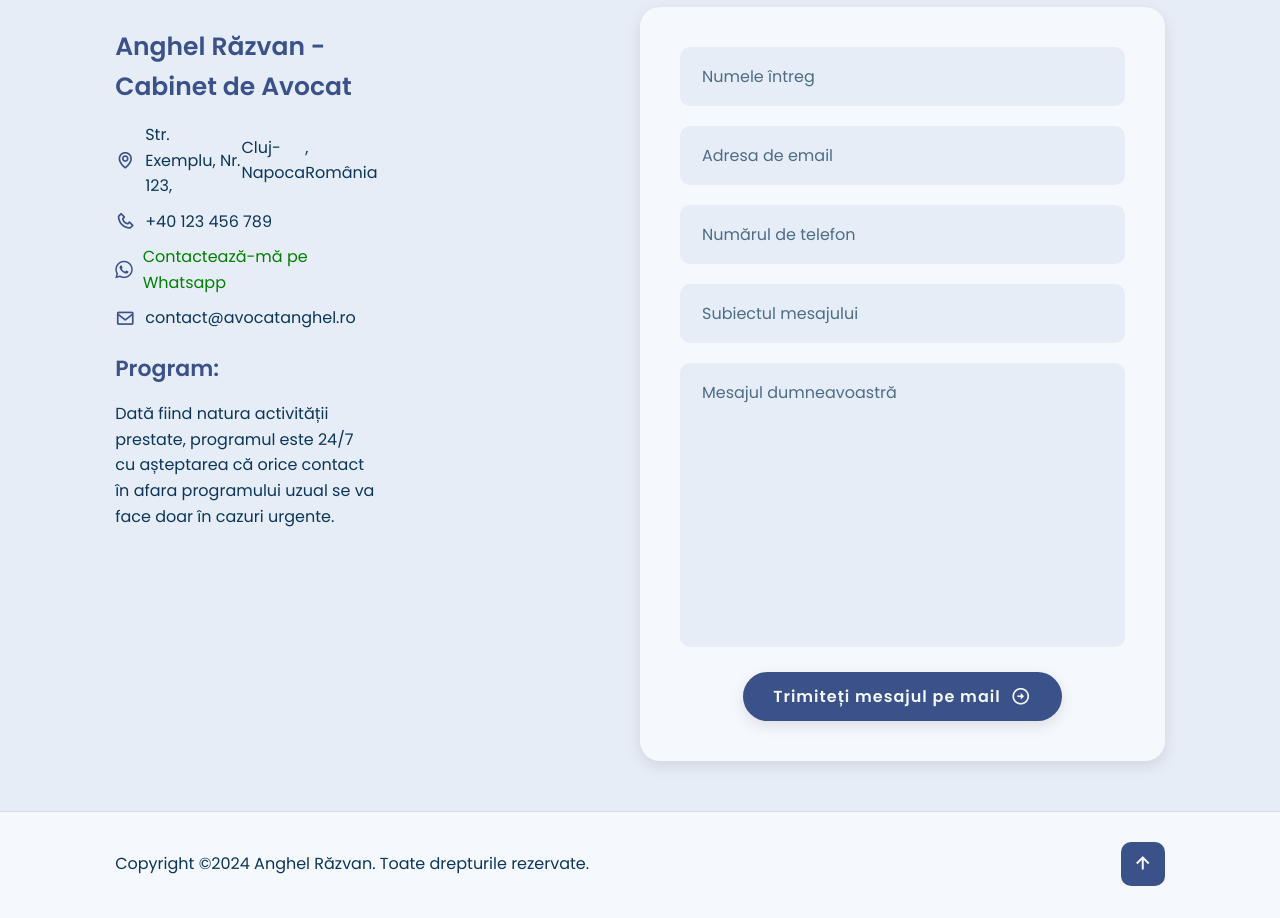
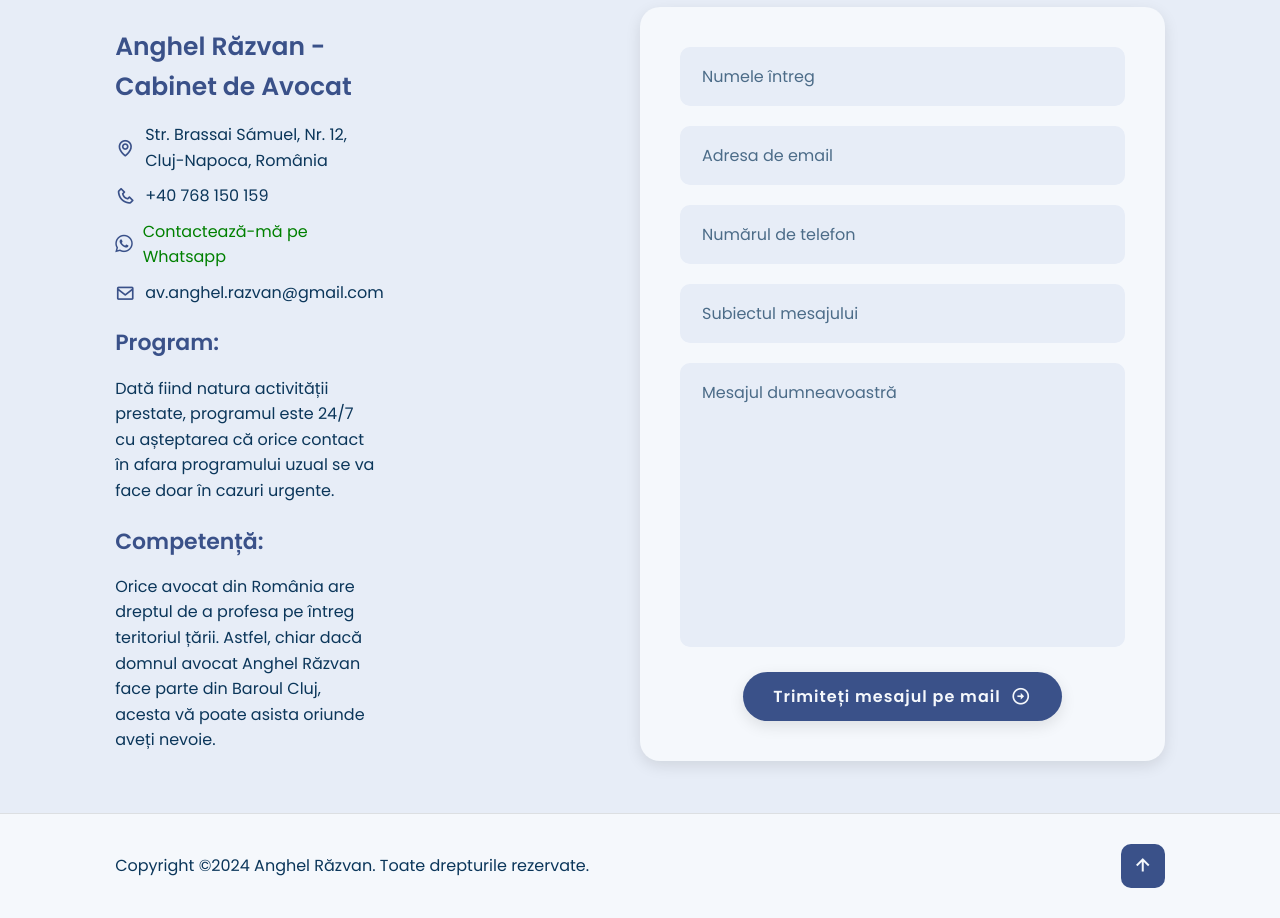
Before and after one commit to AvocatAnghelRazvan/avocat-anghel-razvan, a plain HTML site: page index.html in a window 1280 px wide. Shown: the part 5220-6138 px from the top of the page. Drawn offline with nearby package versions, Linux system fonts and the light colour scheme.

Commit message:
üpdate contact info

```diff
--- a/index.html
+++ b/index.html
@@ -516,18 +516,21 @@
 		<div class="contact-container">
             <div class="location-info">
                 <h3>Anghel Răzvan - Cabinet de Avocat</h3>
-                <p><i class='bx bx-map'></i> Str. Exemplu, Nr. 123, <span>Cluj-Napoca</span>, România</p>
-                <p><i class='bx bx-phone'></i> +40 123 456 789 </p>
+                <p><i class='bx bx-map'></i> Str. Brassai Sámuel, Nr. 12, Cluj-Napoca, România</p>
+                <p><i class='bx bx-phone'></i> +40 768 150 159 </p>
 
-                <a href="https://wa.me/1234567890" target="_blank" style="color: green; text-decoration: none;">
+                <a href="https://wa.me/40768150159" target="_blank" style="color: green; text-decoration: none;">
 
                     <p><i class="fab fa-whatsapp"></i> Contactează-mă pe Whatsapp</p>
                 </a>
 
-                <p><i class='bx bx-envelope'></i> contact@avocatanghel.ro </p>
+                <p><i class='bx bx-envelope'></i> av.anghel.razvan@gmail.com </p>
+
                 <h4>Program:</h4>
                 <p>Dată fiind natura activității prestate, programul este 24/7 cu așteptarea că orice contact în afara programului uzual se va face doar în cazuri urgente. </p>
 
+                <h4>Competență:</h4>
+                <p>Orice avocat din România are dreptul de a profesa pe întreg teritoriul țării. Astfel, chiar dacă domnul avocat Anghel Răzvan face parte din Baroul Cluj, acesta vă poate asista oriunde aveți nevoie.</p>
             </div>
 
             <!-- <form action="#" action="https://formsubmit.co/rici_1996@yahoo.com" method="POST"> -->
```
